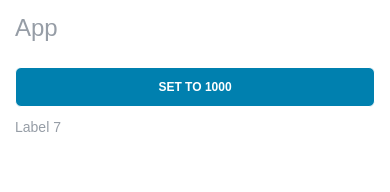
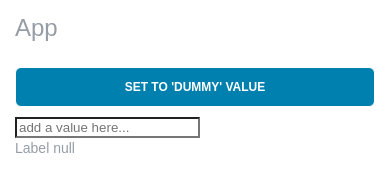
Before and after one commit to francesco-strazzullo/custom-elements-example, a website built with webpack: page app/index.html in a window 390 px wide. Built offline with nearby package versions, Linux system fonts and the light colour scheme.

Commit message:
up-bottom binding

```diff
--- a/app/components/App/App.js
+++ b/app/components/App/App.js
@@ -1,41 +1,45 @@
 import template from './App.template.html'
 import htmlToDomElement from '../../utils/htmlToDomElement'
 
-const onCounterChange = app => {
-  const event = new window.CustomEvent('counterChange', {
-    detail: {
-      value: app.counter,
-      timestamp: (new Date()).getTime()
-    }
+const bindAttributeToEvents = app => {
+  const bindable = Array.from(app.querySelectorAll('[bind-attribute]'))
+  bindable.forEach(element => {
+    const [ attribute, eventName ] = element.getAttribute('bind-attribute').split(':')
+    app.addEventListener(eventName, event => {
+      element[attribute] = event.detail.value
+    })
   })
-
-  app.dispatchEvent(event)
 }
 
 class App extends HTMLElement {
   connectedCallback () {
     this.appendChild(htmlToDomElement(template))
 
-    window.customElements.whenDefined('custom-label').then(() => {
-      this.counter = 0
-      onCounterChange(this)
-      this.interval = window.setInterval(() => {
-        this.counter++
-        onCounterChange(this)
-      }, 1000)
-    })
+    bindAttributeToEvents(this)
+
+    this
+      .querySelector('input')
+      .addEventListener('input', event => {
+        this.onLabelChange(event.target.value)
+      })
 
     this
       .querySelector('button')
       .addEventListener('click', () => {
-        window.clearInterval(this.interval)
-        this.counter = 1000
-        onCounterChange(this)
+        this.onLabelChange('Dummy')
       })
   }
 
-  disconnectedCallback () {
-    window.clearInterval(this.interval)
+  onLabelChange (value) {
+    this.label = value
+    const event = new window.CustomEvent('counterChange', {
+      detail: {
+        value: value,
+        timestamp: (new Date()).getTime()
+      }
+    })
+
+    this.dispatchEvent(event)
   }
 }
 
--- a/app/components/App/App.template.html
+++ b/app/components/App/App.template.html
@@ -1,7 +1,8 @@
 <main class="container">
     <h1 class="text-big text-gray">App</h1>
-    <button class="button block-mobile">Set to 1000</button>
+    <button class="button block-mobile">Set to 'Dummy' Value</button>
+    <input bind-attribute="value:counterChange" placeholder="add a value here..." />
     <div>
-        <custom-label bind-value="my-app.counterChange"></custom-label>
+        <custom-label bind-attribute="value:counterChange"></custom-label>
     </div>
 </main>
--- a/app/components/CustomLabel/CustomLabel.js
+++ b/app/components/CustomLabel/CustomLabel.js
@@ -1,4 +1,3 @@
-import closest from '../../utils/closest'
 class CustomLabel extends HTMLElement {
   static get observedAttributes () {
     return ['value']
@@ -10,18 +9,6 @@ class CustomLabel extends HTMLElement {
 
   connectedCallback () {
     this.render()
-    if (this.hasAttribute('bind-value')) {
-      const bindValue = this.getAttribute('bind-value')
-
-      const selector = bindValue.split('.')[0]
-      const eventName = bindValue.split('.')[1]
-
-      const target = closest(this, selector)
-
-      target.addEventListener(eventName, (e) => {
-        this.value = e.detail.value
-      })
-    }
   }
 
   get value () {
--- a/app/utils/closest.js
+++ /dev/null
@@ -1,11 +0,0 @@
-export default (el, selector) => {
-  let parent
-
-  while (el) {
-    parent = el.parentElement
-    if (parent && parent.matches(selector)) {
-      return parent
-    }
-    el = parent
-  }
-}
```
